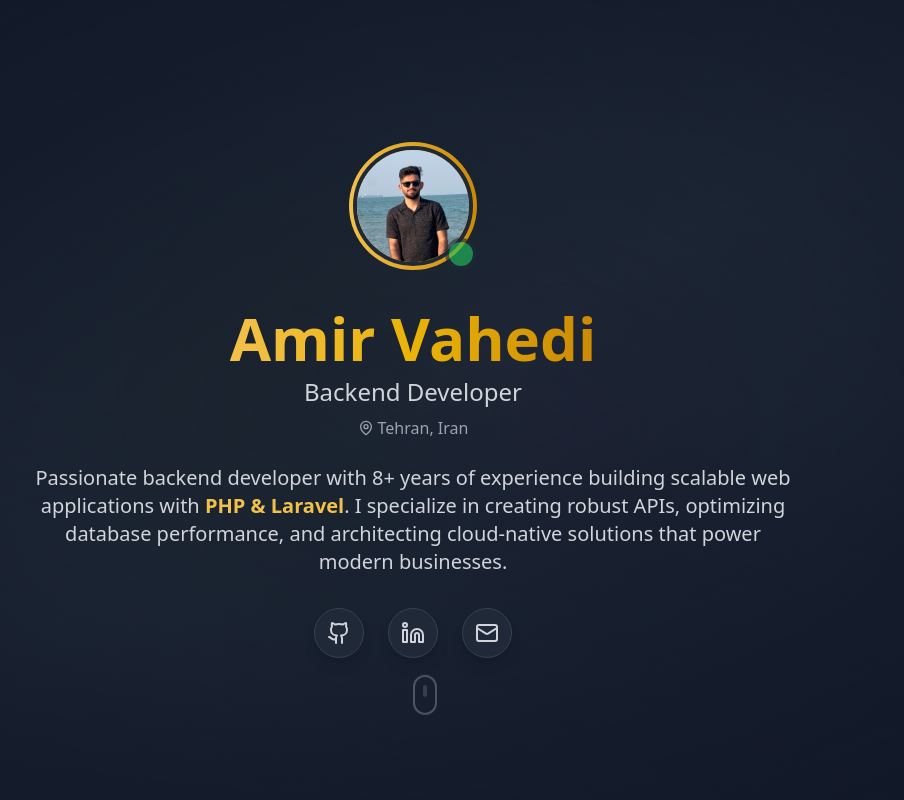
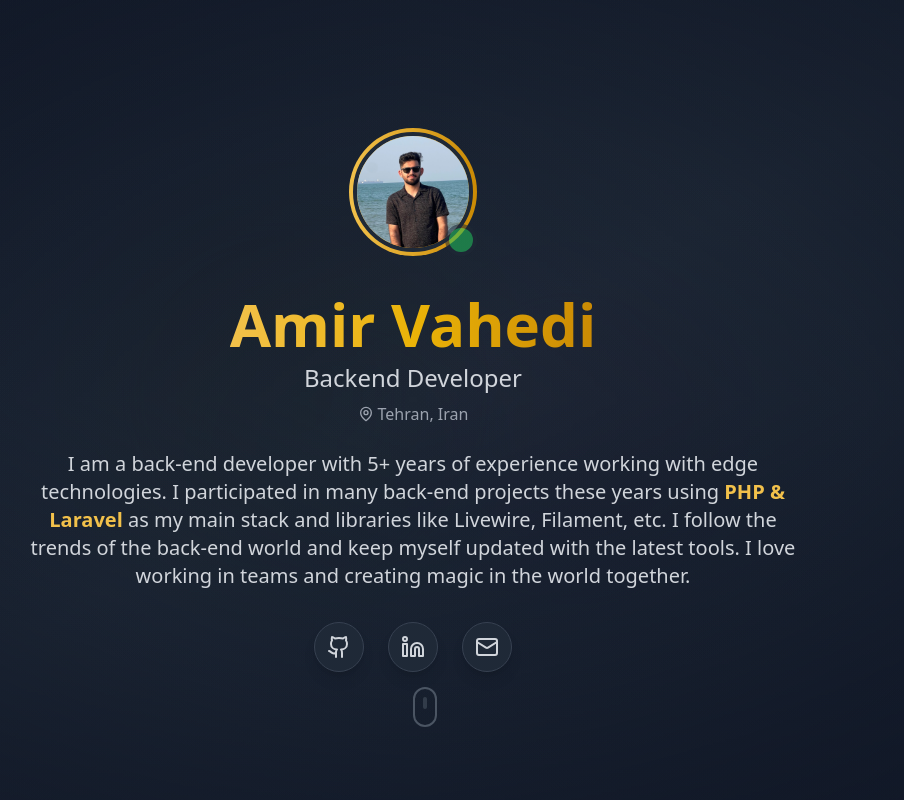
Before and after one commit to AmirVahedix/amirvahedix.github.io, a React (Vite) app: page / in a window 1280 px wide. Shown: the top 800 px of the page, without its empty margins (227-1131 px from the left). Built offline with nearby package versions, Linux system fonts and the light colour scheme.

Commit message:
Added experiences

```diff
--- a/src/components/Experience.tsx
+++ b/src/components/Experience.tsx
@@ -5,45 +5,48 @@ import { useScrollAnimation } from '../hooks/useScrollAnimation';
 const experiences = [
   {
     id: 1,
-    title: 'Senior Backend Developer',
-    company: 'TechCorp Solutions',
-    location: 'San Francisco, CA',
-    period: '2021 - Present',
-    description: 'Lead backend development for enterprise-level applications serving 1M+ users. Architected microservices infrastructure and implemented CI/CD pipelines.',
-    achievements: [
-      'Reduced API response time by 60% through database optimization',
-      'Led team of 5 developers in migrating monolith to microservices',
-      'Implemented real-time features serving 100K+ concurrent users'
-    ],
-    technologies: ['Laravel', 'PHP 8', 'MySQL', 'Redis', 'Docker', 'AWS'],
+    title: 'Technical Team Lead',
+    company: 'Rasadent',
+    location: 'Tehran, Iran',
+    period: '2024 - Present',
+    description: 'As a Technical Team Lead at Resadent, I led the development of several key products, including Resadent Marketplace, a multi-vendor online e-commerce platform for dental equipment.. I also led the creation of ResaChortekeh, an accounting system tailored for dentists, enabling them to calculate treatment costs based on materials and consumables, so they can determine their profit margins. In my role as Senior Backend Developer and Team Lead, I was responsible for the entire product lifecycle, from initial development to launch, working closely with my team. Our backend was built using PHP/Laravel, and we leveraged tools such as RabbitMQ and ElasticSearch. Project management was facilitated through Nibak, our in-house project management tool, and Git & GitHub was used for our source code management.',
+    technologies: ['Laravel', 'PHP', 'MySQL', 'RabbitMQ', 'ElasticSearch', 'Amazon S3'],
   },
   {
     id: 2,
-    title: 'Backend Developer',
-    company: 'Digital Innovations Inc',
-    location: 'San Jose, CA',
-    period: '2019 - 2021',
-    description: 'Developed and maintained multiple client projects, focusing on API development and database design for e-commerce and fintech applications.',
-    achievements: [
-      'Built payment processing system handling $2M+ monthly transactions',
-      'Designed scalable database architecture for multi-tenant applications',
-      'Mentored junior developers and established coding standards'
-    ],
-    technologies: ['Laravel', 'PHP 7', 'PostgreSQL', 'Vue.js', 'AWS', 'Stripe'],
+    title: 'Technical Manager',
+    company: 'NeuroSurgery Association of SBUMS',
+    location: 'Tehran, Iran',
+    period: '2022 - Present',
+    description: 'For the past three years, I have served as the part-time Technical Manager at the Neurosurgery Association ofShahid Beheshti University. The association offers accredited training courses in neurosurgery, artificial intelligence in medicine, and research. These courses are conducted on the Neurosurgery platform, which I developed from the ground up using the Laravel framework, along with Livewire, TailwindCSS, and AlpineJS. The platform supports features such as online exams and certificate generation for participants. I have also collaborated with the association on writing articles related to artificial intelligence in medical science.',
+    technologies: ['Laravel', 'PHP', 'MySQL', 'TailwindCSS', 'Livewire', 'AlpineJS'],
   },
   {
     id: 3,
-    title: 'PHP Developer',
-    company: 'WebSolutions Agency',
-    location: 'Sacramento, CA',
-    period: '2017 - 2019',
-    description: 'Developed custom web applications and CMS solutions for small to medium businesses. Focused on performance optimization and user experience.',
-    achievements: [
-      'Delivered 20+ successful web applications',
-      'Improved website performance by 80% through optimization',
-      'Established automated testing protocols'
-    ],
-    technologies: ['PHP', 'Laravel', 'MySQL', 'jQuery', 'Bootstrap'],
+    title: 'Chief Technology Officer',
+    company: '310 Agency',
+    location: 'Tehran, Iran',
+    period: '2023 - 2024',
+    description: 'As Chief Technology Officer at 310 Branding & Programming Agency, I managed a portfolio of projects. This included the Naji Foundation e-learning platform focused on medical sciences, the Melki Parts e-commerce platform for automotive performance parts, and Wabba Iran, a website for bodybuilding training and competitions.',
+    technologies: ['Laravel', 'PHP', 'MySQL', 'TailwindCSS', 'Livewire', 'AlpineJS'],
+  },
+  {
+    id: 4,
+    title: 'Front-end Developer',
+    company: 'Hital',
+    location: 'Yazd, Iran (Remote)',
+    period: '2021 - 2023',
+    description: 'As a Front-end Developer at Hital, I contributed to a range of projects, including Hamrah Felez, which is an online directory for the iron and steel industry, and Radio Bamik, an internet radio platform specializing in podcasts and audiobooks, etc.',
+    technologies: ['NextJS', 'ReactJS', 'TailwindCSS', 'TypeScript'],
+  },
+  {
+    id: 5,
+    title: 'Back-end Developer',
+    company: 'Silino',
+    location: 'Kerman, Iran',
+    period: '2019 - 2021',
+    description: '',
+    technologies: ['Laravel', 'PHP', 'MySQL', 'TailwindCSS', 'Livewire', 'AlpineJS'],
   },
 ];
 
@@ -89,7 +92,7 @@ export const Experience: React.FC = () => {
                         {exp.title}
                       </h3>
                       <div className="flex items-center text-yellow-400 font-medium mb-2">
-                        <ExternalLink className="w-4 h-4 mr-2" />
+                        {/* <ExternalLink className="w-4 h-4 mr-2" /> */}
                         <span>{exp.company}</span>
                       </div>
                     </div>
@@ -109,7 +112,7 @@ export const Experience: React.FC = () => {
                     {exp.description}
                   </p>
 
-                  <div className="mb-4">
+                  {/* <div className="mb-4">
                     <h4 className="font-semibold text-white mb-2">Key Achievements:</h4>
                     <ul className="space-y-1">
                       {exp.achievements.map((achievement, i) => (
@@ -119,7 +122,7 @@ export const Experience: React.FC = () => {
                         </li>
                       ))}
                     </ul>
-                  </div>
+                  </div> */}
 
                   <div className="flex flex-wrap gap-2">
                     {exp.technologies.map((tech) => (
--- a/src/components/Hero.tsx
+++ b/src/components/Hero.tsx
@@ -71,10 +71,11 @@ export const Hero: React.FC = () => {
           isVisible ? 'translate-y-0 opacity-100' : 'translate-y-8 opacity-0'
         }`}>
           <p className="text-lg md:text-xl text-gray-300 max-w-3xl mx-auto leading-relaxed">
-            Passionate backend developer with 8+ years of experience building scalable web applications with
-            <span className="text-yellow-400 font-semibold"> PHP & Laravel</span>.
-            I specialize in creating robust APIs, optimizing database performance, and architecting
-            cloud-native solutions that power modern businesses.
+            I am a back-end developer with 5+ years of experience working with edge technologies.
+            I participated in many back-end projects these years using <span className="text-yellow-400 font-semibold">PHP & Laravel</span> as my main stack and
+            libraries like Livewire, Filament, etc.  I follow the trends of the back-end world
+            and keep myself updated with the latest tools. I love working in teams and creating magic
+             in the world together.
           </p>
         </div>
 
--- a/src/components/Skills.tsx
+++ b/src/components/Skills.tsx
@@ -20,12 +20,13 @@ const skillCategories = [
     ]
   },
   {
-    title: 'Tools',
+    title: 'Tools & Skills',
     skills: [
       { name: 'Filament', level: 95 },
       { name: 'Livewire', level: 90 },
       { name: 'TailwindCSS', level: 80 },
       { name: 'AlpineJS', level: 80 },
+      { name: 'Scrum & Agile', level: 60 },
     ]
   },
 ];
```
